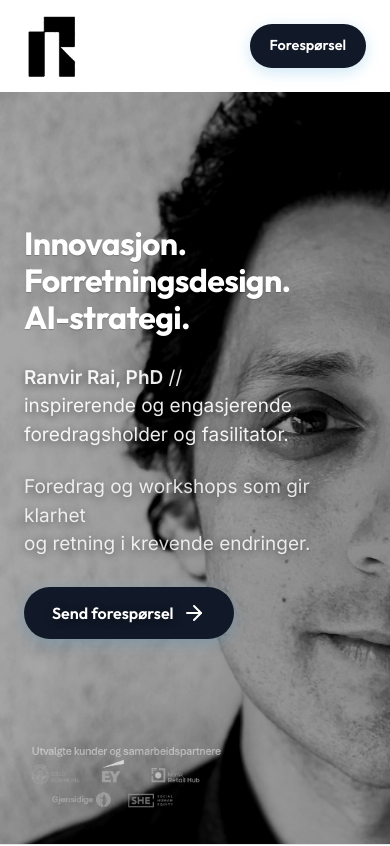
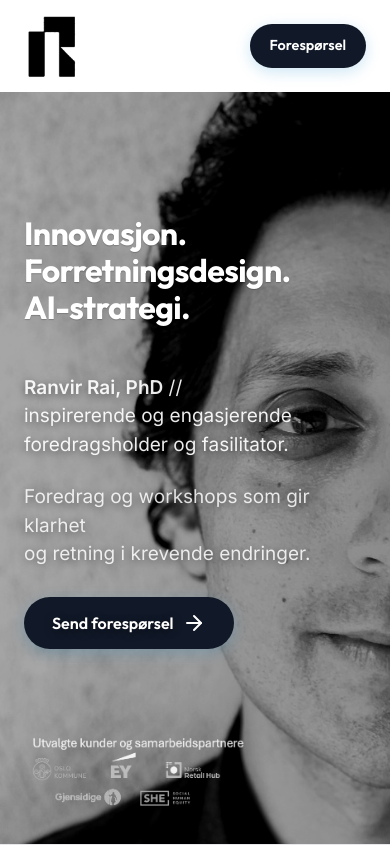
Before and after one commit to ranviero/ranvirrai.no, a plain HTML site: page index.html in a window 390 px wide. Shown: the top 846 px of the page. Drawn offline with nearby package versions, Linux system fonts and the light colour scheme.

Commit message:
Add files via upload

```diff
--- a/index.html
+++ b/index.html
@@ -949,7 +949,7 @@
                 flex-direction: column !important;
                 align-items: flex-start !important;
                 justify-content: center !important;
-                gap: 28px !important;
+                gap: 48px !important; /* Økt fra 28px for mer luft under h1 */
                 padding: 0 24px !important;
                 height: 100% !important;
                 margin-top: -80px !important;
@@ -960,7 +960,9 @@
             }
 
             .hero-logos-inner img {
-                height: 85px !important;
+                height: 95px !important; /* 10% større */
+                opacity: 0.9 !important; /* Bedre synlighet */
+                filter: grayscale(100%) contrast(150%) !important;
             }
 
             .hero .hero-left,
```
